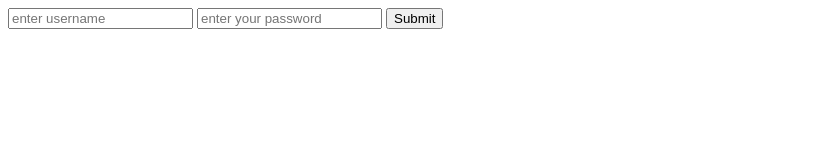
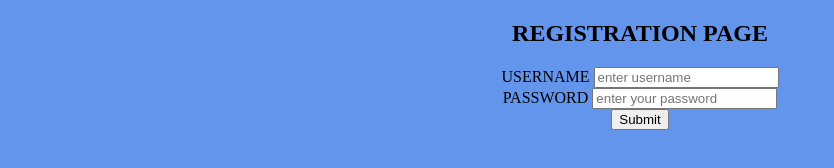
Before and after one commit to Ankisetti/html, a website: page JAVA SCRIPT/formapi.html in a window 1280 px wide. Shown: the whole page, without its empty margins (0-834 px from the left). Drawn offline with Linux system fonts and the light colour scheme.

Commit message:
JAVASCRIPT

```diff
--- a/JAVA SCRIPT/formapi.html
+++ b/JAVA SCRIPT/formapi.html
@@ -5,10 +5,13 @@
     <meta name="viewport" content="width=device-width, initial-scale=1.0">
     <title>Document</title>
 </head>
-<body>
+<body style="background-color: cornflowerblue; text-align: center;" >
+    <h2 style="text-align: center;">REGISTRATION PAGE</h2>
     <form id="myform">
-        <input name="username" type="text" id="username" placeholder="enter username">
-        <input name="password" type="password" id="password" placeholder="enter your password">
+        <label for="USERNAME">USERNAME</label>
+        <input name="username" type="text" id="username" placeholder="enter username"><br>
+        <label for="PASSWORD">PASSWORD</label>
+        <input name="password" type="password" id="password" placeholder="enter your password"><br>
         <button type="submit">Submit</button>
     </form>
     <script>
--- a/JAVA SCRIPT/package.json
+++ b/JAVA SCRIPT/package.json
@@ -1,7 +1,6 @@
 {
   "name": "java-script",
   "version": "1.0.0",
-  "description": "",
   "main": "index.js",
   "scripts": {
     "test": "echo \"Error: no test specified\" && exit 1"
@@ -12,5 +11,6 @@
   "dependencies": {
     "json": "^11.0.0",
     "server": "^1.0.38"
-  }
+  },
+  "description": ""
 }
```
Also changed, not shown: JAVA SCRIPT/api2.html (+1 -0 lines).
